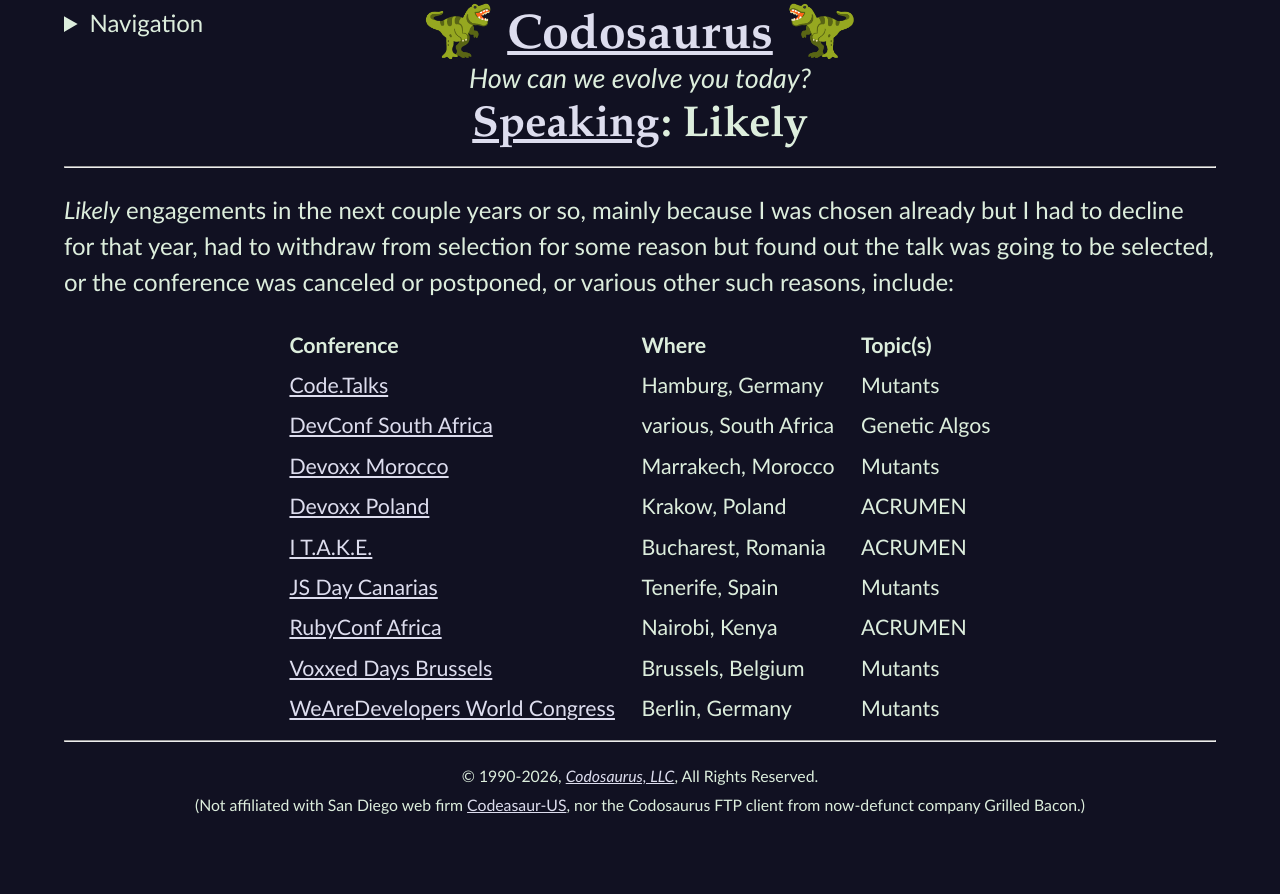
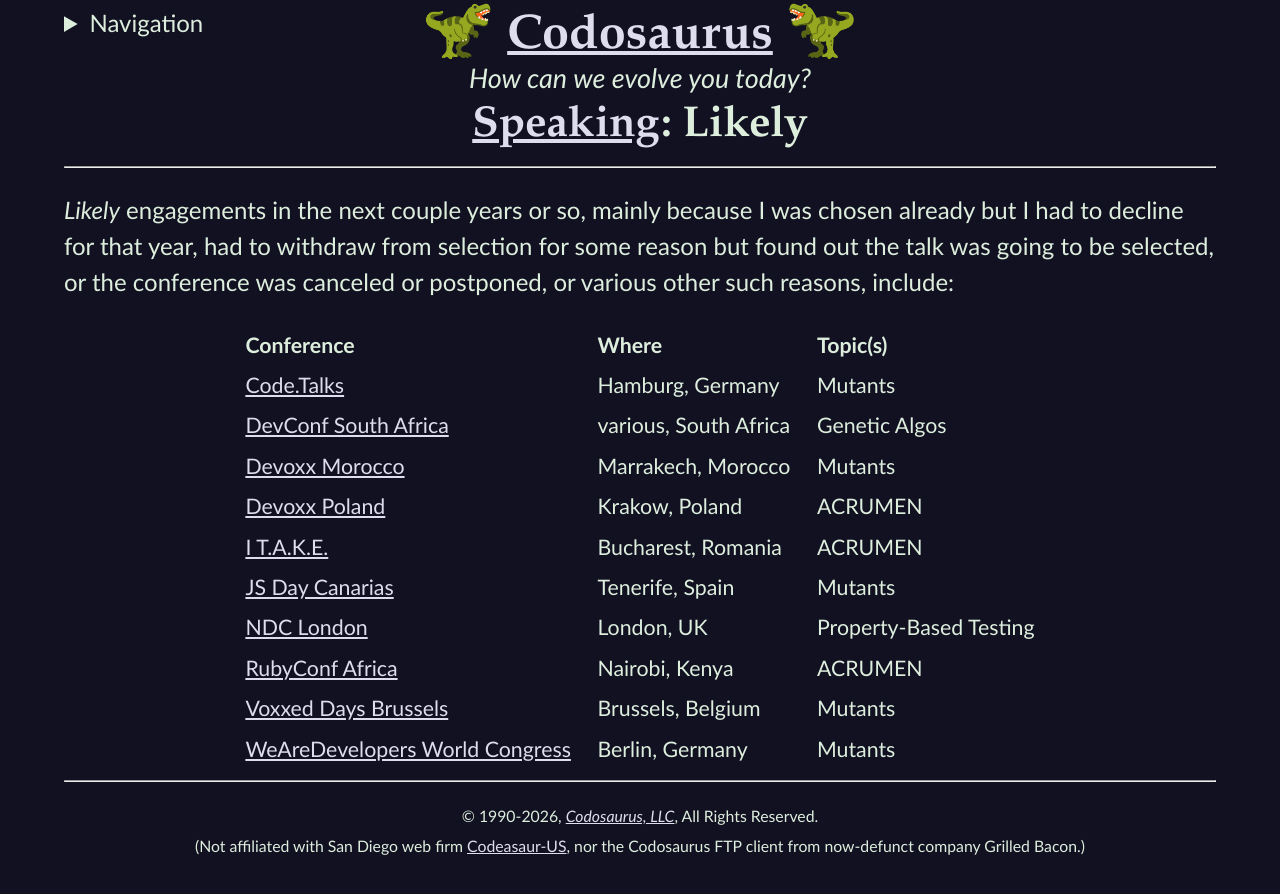
Before and after one commit to CodosaurusLLC/CodosaurusLLC.github.io, a Jekyll site: the page built from speaking/likely.md, in a window 1280 px wide. Shown: the top 894 px of the page. Built offline with Jekyll 4.4.1, drawn with Linux system fonts in a browser that asks for light colours.

Commit message:
add NDC London to Likely list

```diff
--- a/speaking/likely.md
+++ b/speaking/likely.md
@@ -23,6 +23,7 @@
 |[Devoxx Poland](https://devoxx.pl/){:rel="nofollow" target="_new"}||Krakow, Poland||ACRUMEN|
 |[I T.A.K.E.](https://itakeunconf.com/){:rel="nofollow" target="_new"}||Bucharest, Romania||ACRUMEN|
 |[JS Day Canarias](https://jsdaycanarias.com/){:rel="nofollow" target="_new"}||Tenerife, Spain||Mutants|
+|[NDC London](https://ndclondon.com/){:rel="nofollow" target="_new"}||London, UK||Property-Based Testing|
 |[RubyConf Africa](https://rubyconf.africa/){:rel="nofollow" target="_new"}||Nairobi, Kenya||ACRUMEN|
 |[Voxxed Days Brussels](https://brussels.voxxeddays.com/){:rel="nofollow" target="_new"}||Brussels, Belgium||Mutants|
 |[WeAreDevelopers World Congress](https://www.wearedevelopers.com/world-congress){:rel="nofollow" target="_new"}||Berlin, Germany||Mutants|
```
